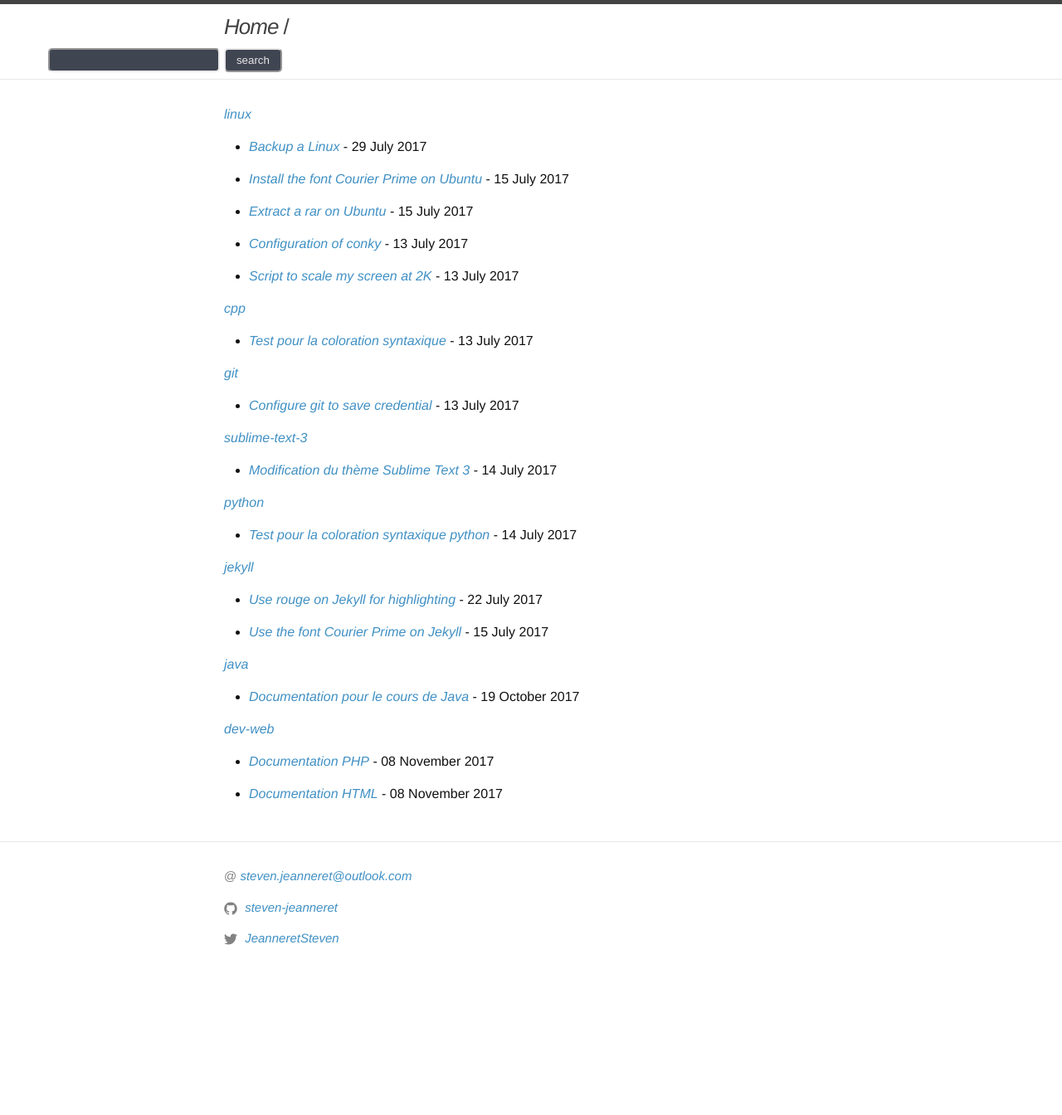
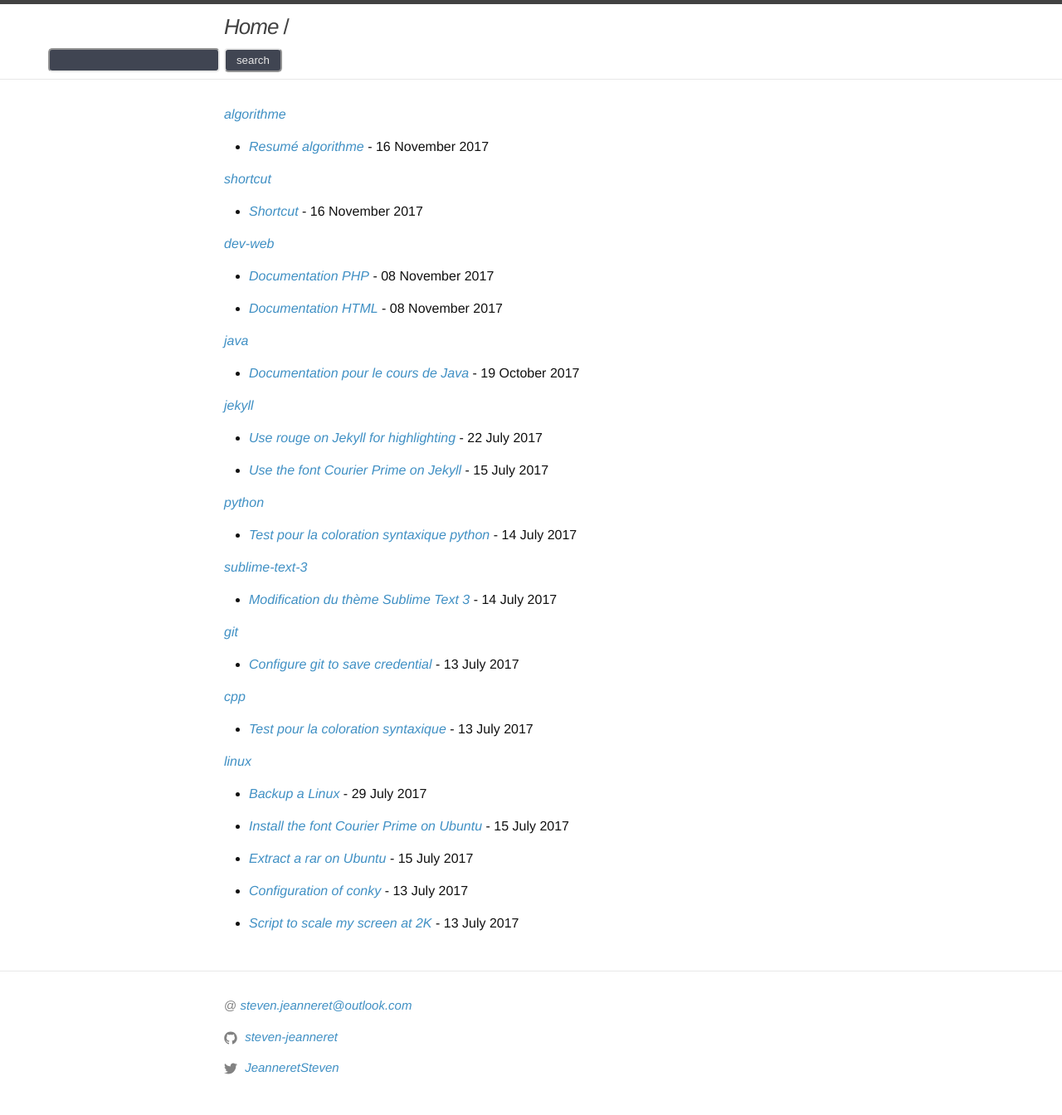
Before and after one commit to steven-jeanneret/steven-jeanneret.github.io, a Jekyll site: the page built from index.md, in a window 1280 px wide. Shown: the whole page at 83% size. Built offline with Jekyll 4.4.1, drawn with Linux system fonts in a browser that asks for light colours; before the commit the page ends 1188 px from its top, so only the background shows below that.

Commit message:
Ajout php

```diff
--- a/_layouts/home.html
+++ b/_layouts/home.html
@@ -1,7 +1,7 @@
 {% include header.html %}
 <div class="page-content">
 	<div class="wrapper">
-		 {% for category in site.categories %}
+		 {% for category in site.categories reversed %}
         {% capture cat %}{{ category | first }}{% endcapture %}
 
         <h4><a href="/search?query={{cat}}">{{ cat }}</a></h4>
--- /dev/null
+++ b/_posts/2017-11-16-resume-algorithme.md
@@ -0,0 +1,6 @@
+---
+layout: post
+title:  "Resumé algorithme"
+date:   2017-11-16 21:22:00 +0200
+category: algorithme
+---
```
Also changed, not shown: _posts/2017-11-16-shortcut.md (added, +25 -0 lines).
